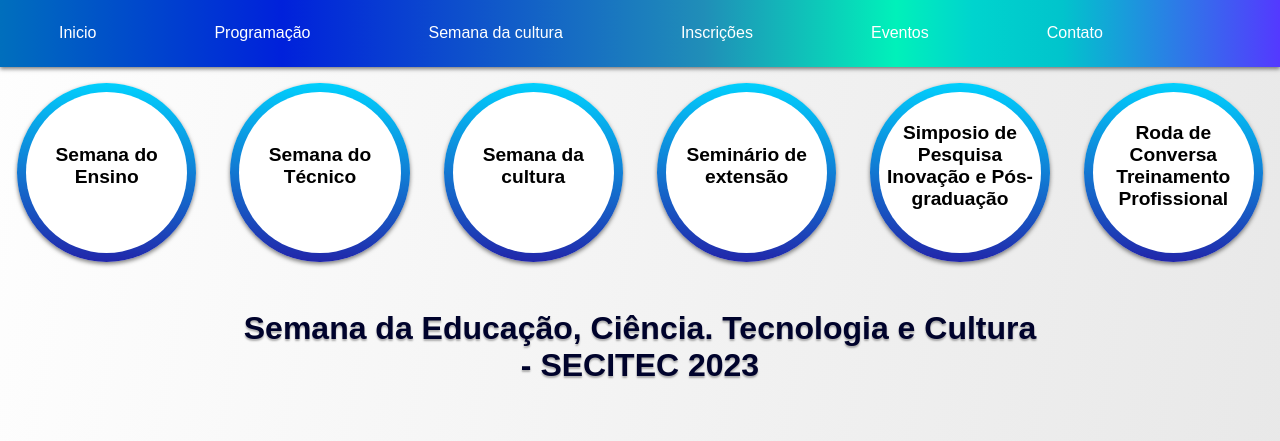
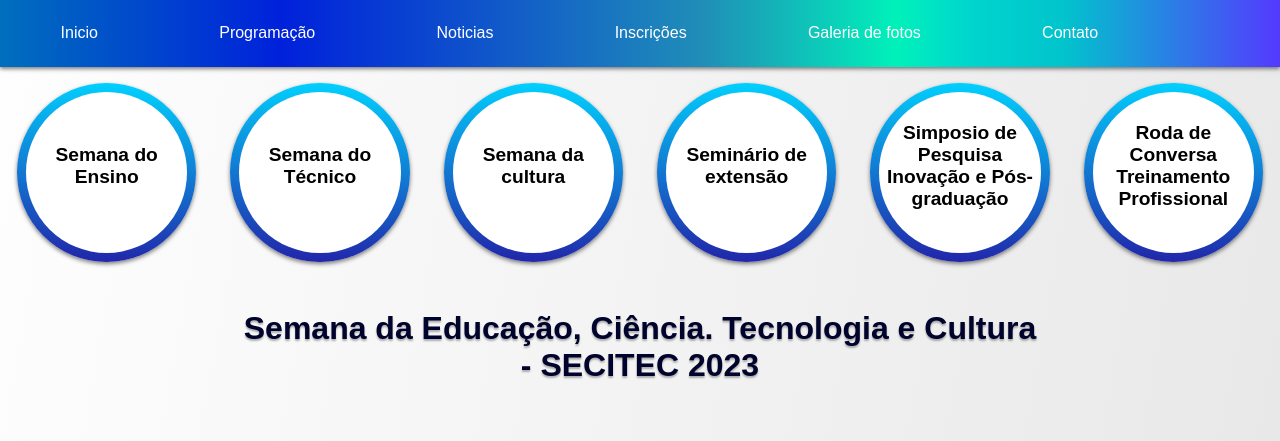
Before and after one commit to LPEN-lab-chemistry/landing-page-secitec-2023, a plain HTML site: page docs/index.html in a window 1280 px wide. Shown: the part 359-800 px from the top of the page. Drawn offline with Linux system fonts and the light colour scheme.

Commit message:
update nav-header

```diff
--- a/docs/index.html
+++ b/docs/index.html
@@ -20,9 +20,9 @@
       <nav id="header-nav">
          <a href="*">Inicio</a>
          <a href="*">Programação</a>
-         <a href="*">Semana da cultura</a>
+         <a href="*">Noticias</a>
          <a href="*">Inscrições</a>
-         <a href="*">Eventos</a>
+         <a href="*">Galeria de fotos</a>
          <a href="*">Contato</a><span>
       </nav>
    </header>
```
